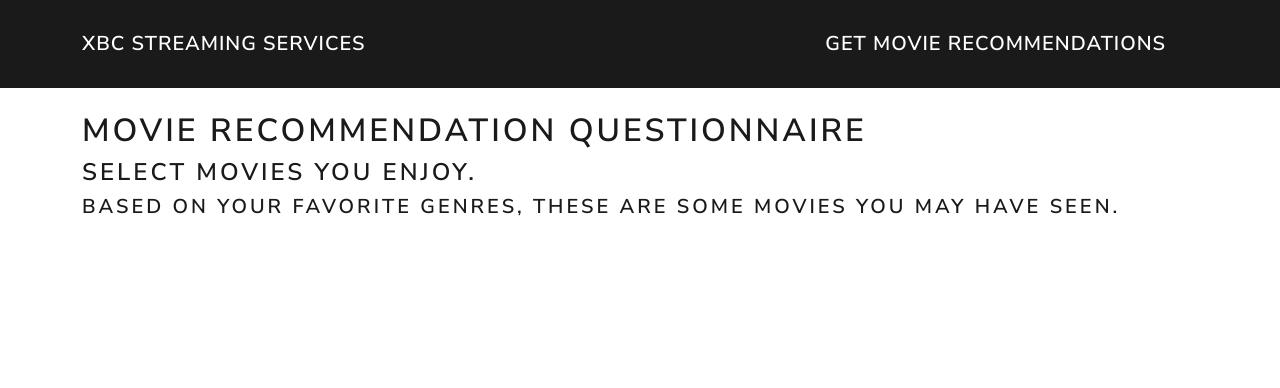
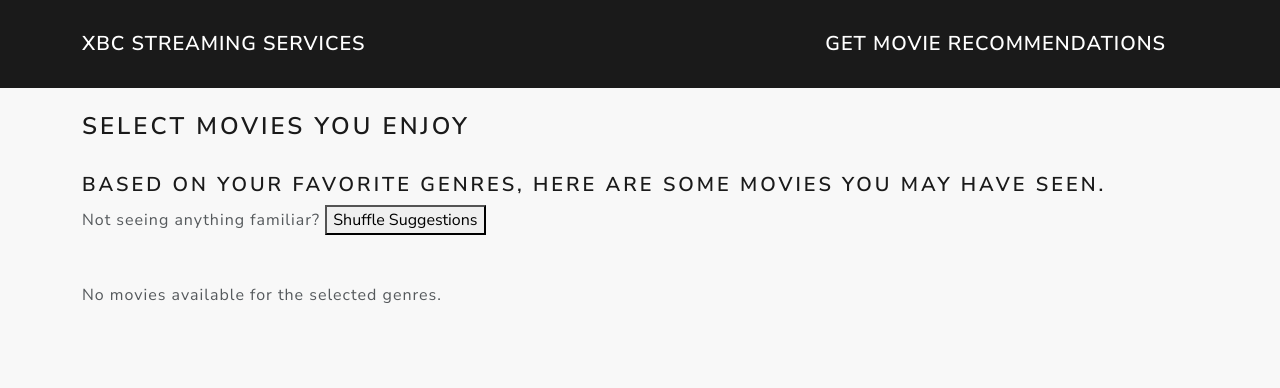
Before and after one commit to TrevorEngland23/Movie-Rec-Feature, a Flask app: page /liked-movies in a window 1280 px wide. Shown: the top 388 px of the page. Run offline with Flask 3, Linux system fonts and the light colour scheme; some libraries are stand-ins or nearby versions.

Commit message:
adds images and more metadata to movie details; feat - shuffle suggestions + session persistence

```diff
--- a/app.py
+++ b/app.py
@@ -1,10 +1,11 @@
-from flask import Flask, render_template, request
+from flask import Flask, render_template, request, session, redirect, url_for
 import requests
 import pandas as pd
 import os
 from scripts.get_genres import get_genre_names
 
 app = Flask(__name__)
+app.secret_key = ""
 
 @app.route('/')
 def home():
@@ -19,20 +20,28 @@
 @app.route('/liked-movies', methods=['GET', 'POST'])
 def select_movies():
     if request.method == 'POST':
+        shuffle = request.form.get('shuffle')
         selected_genres = request.form.getlist('genres')
+        session['selected_genres'] = selected_genres
         azure_function_url = "http://localhost:7071/api/HttpTriggerGGSM"
         payload = {"genres": selected_genres}
         headers = {'Content-Type': 'application/json'}
         response = requests.post(azure_function_url, json=payload, headers=headers)
-        movie_titles = {}
+        movie_data = {}
         if response.status_code == 200:
-            movie_titles = response.json()
+            movie_data = response.json()
+            # print(movie_data['action'][0].get('title', 'No title found'))
+            # print(movie_data)
             print("Genres sent successfully to Azure Function.")
+            print("Genres being reshuffled:", selected_genres)
+
 
         else:
             print(f"Failed to send genres. Status code: {response.status_code}")
-        return render_template("select-liked-movies.html", selected_genres=selected_genres, movie_titles=movie_titles)
-    return render_template("select-liked-movies.html")
+
+        return render_template("select-liked-movies.html", selected_genres=selected_genres, movie_data=movie_data)
+    selected_genres = session.get('selected_genres', [])
+    return render_template("select-liked-movies.html", selected_genres=selected_genres)
 
 @app.route('/recommend-movies', methods=['GET', 'POST'])
 def movie_recommendations():
--- a/static/style.css
+++ b/static/style.css
@@ -0,0 +1,3 @@
+body {
+    background-color: rgb(248, 248, 248)
+}
--- a/templates/base.html
+++ b/templates/base.html
@@ -9,7 +9,7 @@
   <link rel="stylesheet" href="https://cdn.jsdelivr.net/npm/bootswatch@5.3.3/dist/lux/bootstrap.min.css">
 
   <!-- Optional: your own CSS -->
-  <link rel="stylesheet" href="{{ url_for('static', filename='css/style.css') }}">
+  <link rel="stylesheet" href="../static/style.css">
 </head>
 <body>
   <nav class="navbar navbar-expand-lg navbar-dark bg-primary">
--- a/templates/genre_selection.html
+++ b/templates/genre_selection.html
@@ -7,7 +7,7 @@
 <form method="POST" action="/liked-movies">
     {% for genre in genres %}
     <label>
-        <input type="checkbox" name="genres" value="{{ genre }}"> {{ genre|capitalize }}
+        <input type="checkbox" name="genres" value="{{ genre }}"> {{ genre| upper}}
     </label><br>
     {% endfor %}
     <br>
--- a/templates/home.html
+++ b/templates/home.html
@@ -10,7 +10,7 @@
 {% block title %}Genre Selection{% endblock %}
 {% block content %}
     <h1><b>WARNING TO EVALUATOR</b></h1><br>
-    <h3>This project focuses on building the recommendation engine feature, not the "already existing" XBC platform. Click <b><u>Get Movie Recommendations</u></b> in the navigation bar to test the feature.</h3>
+    <h3>This project focuses on building the recommendation engine feature, not the "already existing" XBC platform. <br><br> Imagine this is the home page for XBC Streaming Services. <br><br> Click <b><u>Get Movie Recommendations</u></b> in the navigation bar to test the feature.</h3>
     <br><br>
     <h4>Thank you!</h4>
 </body>
--- a/templates/select-liked-movies.html
+++ b/templates/select-liked-movies.html
@@ -3,23 +3,52 @@
 {% block title %}Select Movies{% endblock %}
 
 {% block content %}
-<h1><b>Movie Recommendation Questionnaire</b></h1>
-<h3>Select movies you enjoy.</h3>
-<h4>Based on your favorite genres, these are some movies you may have seen.</h4>
+<h3><b>Select Movies You Enjoy</b></h3>
+<br>
+<h4>Based on your favorite genres, here are some movies you may have seen.</h4>
 
+
+<form method="post" action="/liked-movies">
+    {% for genre in selected_genres %}
+        <input type="hidden" name="genres" value="{{ genre }}">
+    {% endfor %}
+    <span>Not seeing anything familiar?</span>
+    <button type="submit" name="shuffle" value="true">Shuffle Suggestions</button>
+</form>
+<br>
+<br>
 <form method="post" action="/recommend-movies">
-    {% if movie_titles %}
-        {% for genre, titles in movie_titles.items() %}
+    {% if movie_data %}
+        {% for genre, movies in movie_data.items() %}
             <h3>Category: {{ genre|upper }}</h3>
-            {% for title in titles %}
-                <label>
-                    <input type="checkbox" name="movies" value="{{ title }}">
-                    {{ title }}
-                </label><br>
-            {% endfor %}
+            <div class="row row-cols-1 row-cols-sm-2 row-cols-md-5 g-4"">
+                {% for movie in movies %}
+                    <div class="col-md-4 mb-3">
+                        <div class="card h-100">
+                            {% if movie.poster_path %}
+                                <img src="{{ movie.poster_path }}" class="card-img-top" style="width: 300px; height: 450px; object-fit: cover;" alt="{{ movie.title }}">
+                            {% endif %}
+                            <div class="card-body">
+                                <h5 class="card-title">{{ movie.title }}</h5>
+                                <p class="card-text">
+                                    {{ movie.vote_average }} / 10 <br>
+                                    {{ movie.releae_date }} <br>
+                                    {{ movie.runtime }} min
+                                </p>
+                                <div class="form-check">
+                                    <input type="checkbox" class="form-check-input movie-checkbox" name="movies" value="{{ movie.title}}">
+                                    <label class="form-check-label">Select</label>
+                                </div>
+                            </div>
+                        </div>
+                    </div>
+                {% endfor %}
+            </div>
         {% endfor %}
         <br>
-    <button type="submit">Get Recommendations</button>
+        <button type="submit" class="btn btn-primary">Get Recommendations</button>
+    {% else %}
+        <p>No movies available for the selected genres.</p>
     {% endif %}
 </form>
 {% endblock %}
```
Also changed, not shown: azure_functions/function_app.py (+25 -6 lines), 1 other file.
